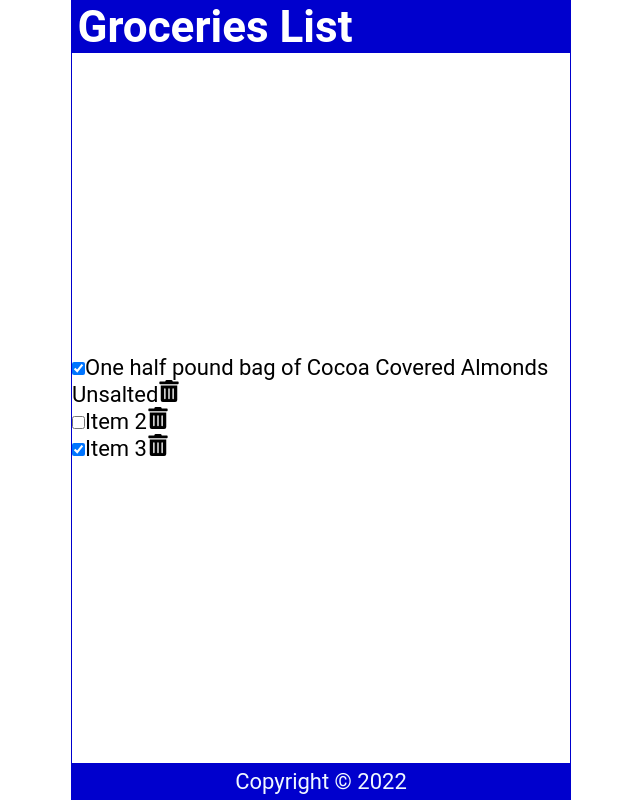
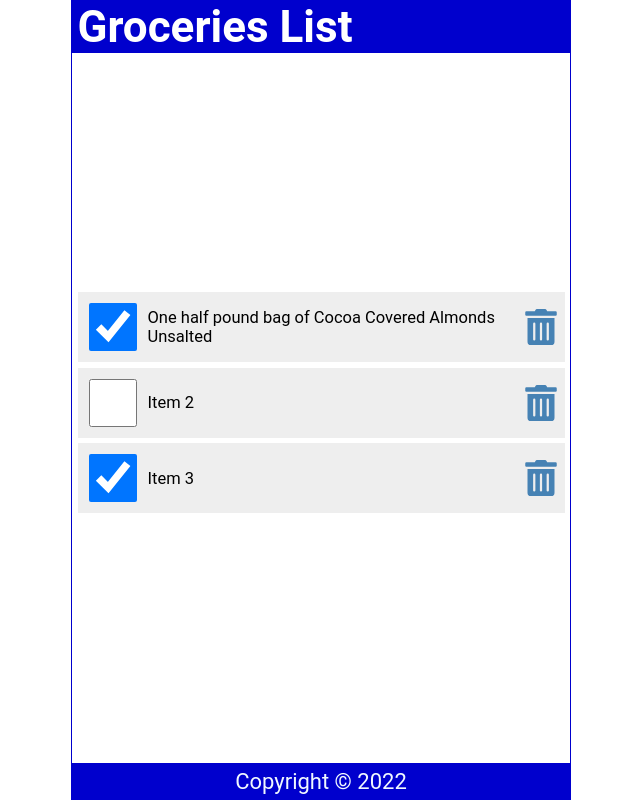
Before and after one commit to GUchechi/g-groceries-list, a React (Create React App) app: page / in a window 1280 px wide. Shown: the whole page, without its empty margins (319-959 px from the left). Built offline with nearby package versions, Linux system fonts and the light colour scheme.

Commit message:
styled item

```diff
--- a/src/index.css
+++ b/src/index.css
@@ -57,3 +57,62 @@
   display: grid;
   place-content: center;
 }
+
+ul {
+  width: 100%;
+  list-style: none;
+  padding: 0 0.25rem 0.25rem;
+}
+
+ul li::before {
+  content: "\200B";
+}
+
+.item {
+  display: flex;
+  justify-content: flex-start;
+  align-items: center;
+  padding: 0.5rem 0 0.5rem 0.5rem;
+  margin: 0.25rem 0;
+  background-color: #eee;
+}
+
+.item:first-child {
+  margin: 0;
+}
+
+.item input[type="checkbox"] {
+  text-align: center;
+  width: 2.5rem;
+  width: 48px;
+  min-width: 48px;
+  height: 2.5rem;
+  height: 48px;
+  min-height: 48px;
+  cursor: pointer;
+  margin-right: 0.5rem;
+}
+
+.item input[type="checkbox"]:focus + label {
+  text-decoration: underline;
+}
+
+.item > label {
+  font-size: 0.75rem;
+  flex-grow: 1;
+}
+
+.item svg {
+  width: 48px;
+  min-width: 48px;
+  height: 36px;
+  font-size: 1rem;
+  color: steelblue;
+  cursor: pointer;
+}
+
+.item svg:focus,
+.item svg:hover {
+  color: red;
+  outline: none;
+}
```
